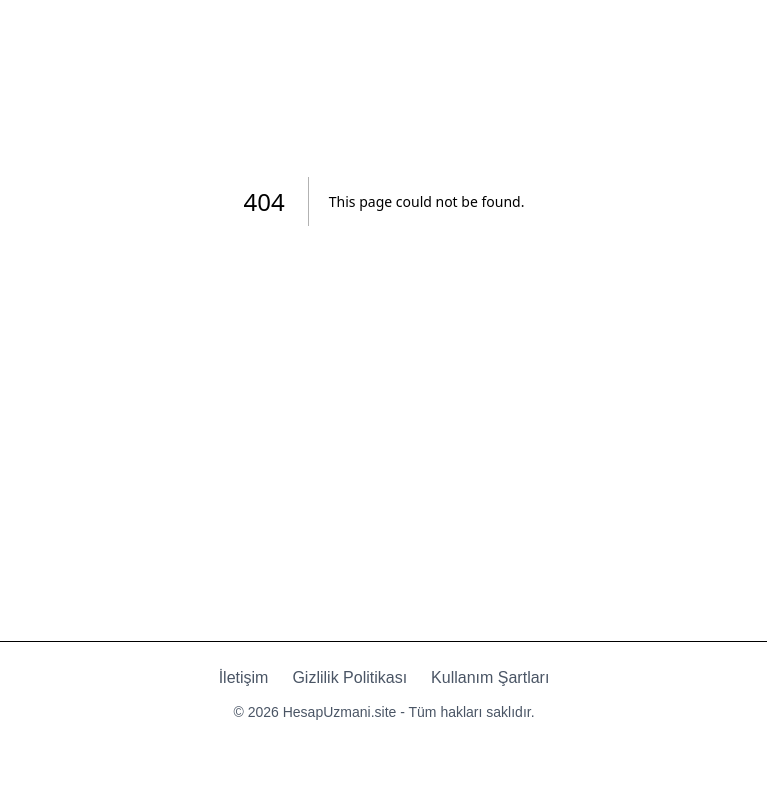
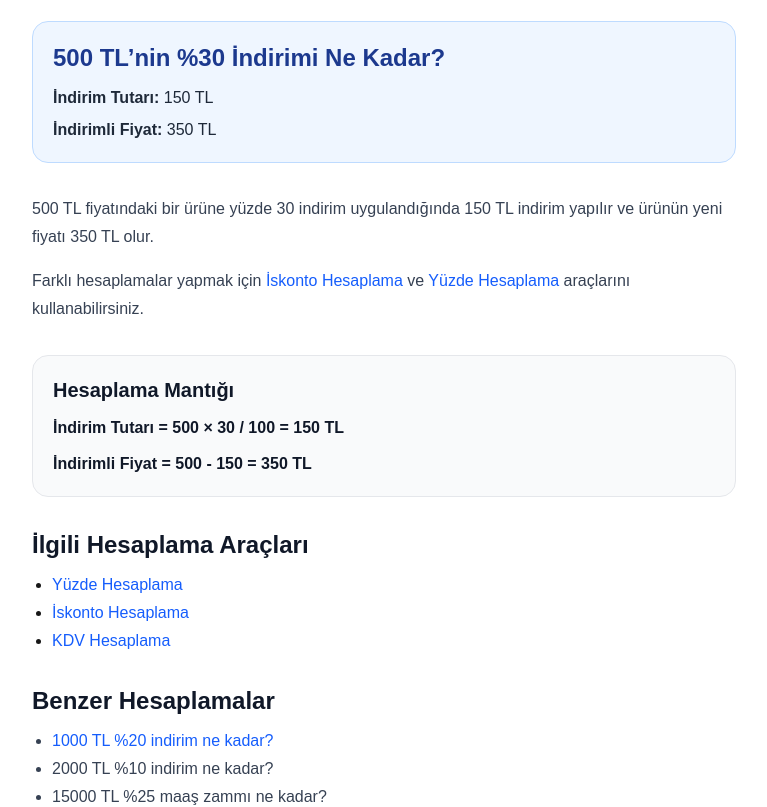
Before and after one commit to erkanckr455/kolayhesapla, a Next.js app: page /500-tl-yuzde-30-indirim in a window 1280 px wide. Before the commit this address had no page. Shown: the part 260-1067 px from the top of the page, without its empty margins (256-1023 px from the left). Before the commit the page ends 1006 px from the top, so only its background shows below. Built offline with nearby package versions, Linux system fonts and the light colour scheme.

Commit message:
500 tl %30 indirim sayfası eklendi

```diff
--- /dev/null
+++ b/app/500-tl-yuzde-30-indirim/page.tsx
@@ -0,0 +1,108 @@
+"use client"
+
+import CalculatorLayout from "../components/CalculatorLayout"
+
+export default function Page() {
+  return (
+    <CalculatorLayout
+      title="500 TL %30 İndirim Ne Kadar?"
+      description="500 TL'nin yüzde 30 indirimi 150 TL'dir. İndirimli fiyat 350 TL olur. Hızlı hesaplama ve örnekler burada."
+    >
+      <div className="space-y-8">
+
+        {/* CEVAP BLOĞU */}
+        <section className="rounded-2xl border border-blue-200 bg-blue-50 p-5">
+          <h1 className="text-2xl font-bold text-blue-900 mb-3">
+            500 TL’nin %30 İndirimi Ne Kadar?
+          </h1>
+
+          <p className="text-gray-800 mb-2">
+            <strong>İndirim Tutarı:</strong> 150 TL
+          </p>
+
+          <p className="text-gray-800">
+            <strong>İndirimli Fiyat:</strong> 350 TL
+          </p>
+        </section>
+
+        {/* AÇIKLAMA */}
+        <section className="text-gray-700 leading-7 space-y-4">
+          <p>
+            500 TL fiyatındaki bir ürüne yüzde 30 indirim uygulandığında 150 TL indirim yapılır
+            ve ürünün yeni fiyatı 350 TL olur.
+          </p>
+
+          <p>
+            Farklı hesaplamalar yapmak için{" "}
+            <a href="/iskonto-hesaplama" className="text-blue-600 hover:underline">
+              İskonto Hesaplama
+            </a>{" "}
+            ve{" "}
+            <a href="/yuzde-hesaplama" className="text-blue-600 hover:underline">
+              Yüzde Hesaplama
+            </a>{" "}
+            araçlarını kullanabilirsiniz.
+          </p>
+        </section>
+
+        {/* FORMÜL */}
+        <section className="rounded-2xl border border-gray-200 bg-gray-50 p-5">
+          <h2 className="text-xl font-bold text-gray-900 mb-3">
+            Hesaplama Mantığı
+          </h2>
+
+          <p className="font-semibold text-gray-900 mb-3">
+            İndirim Tutarı = 500 × 30 / 100 = 150 TL
+          </p>
+
+          <p className="font-semibold text-gray-900">
+            İndirimli Fiyat = 500 - 150 = 350 TL
+          </p>
+        </section>
+
+        {/* İLGİLİ LİNKLER */}
+        <section>
+          <h2 className="text-2xl font-bold text-gray-900 mb-3">
+            İlgili Hesaplama Araçları
+          </h2>
+
+          <ul className="list-disc ml-5 space-y-1">
+            <li>
+              <a href="/yuzde-hesaplama" className="text-blue-600 hover:underline">
+                Yüzde Hesaplama
+              </a>
+            </li>
+            <li>
+              <a href="/iskonto-hesaplama" className="text-blue-600 hover:underline">
+                İskonto Hesaplama
+              </a>
+            </li>
+            <li>
+              <a href="/kdv-hesaplama" className="text-blue-600 hover:underline">
+                KDV Hesaplama
+              </a>
+            </li>
+          </ul>
+        </section>
+
+        {/* BENZER SAYFALAR */}
+        <section>
+          <h2 className="text-2xl font-bold text-gray-900 mb-3">
+            Benzer Hesaplamalar
+          </h2>
+
+          <ul className="list-disc ml-5 space-y-1 text-gray-700">
+            <li>
+              <a href="/1000-tl-yuzde-20-indirim" className="text-blue-600 hover:underline">
+                1000 TL %20 indirim ne kadar?
+              </a>
+            </li>
+            <li>2000 TL %10 indirim ne kadar?</li>
+            <li>15000 TL %25 maaş zammı ne kadar?</li>
+          </ul>
+        </section>
+
+      </div>
+    </CalculatorLayout>
+  )
+}
```
